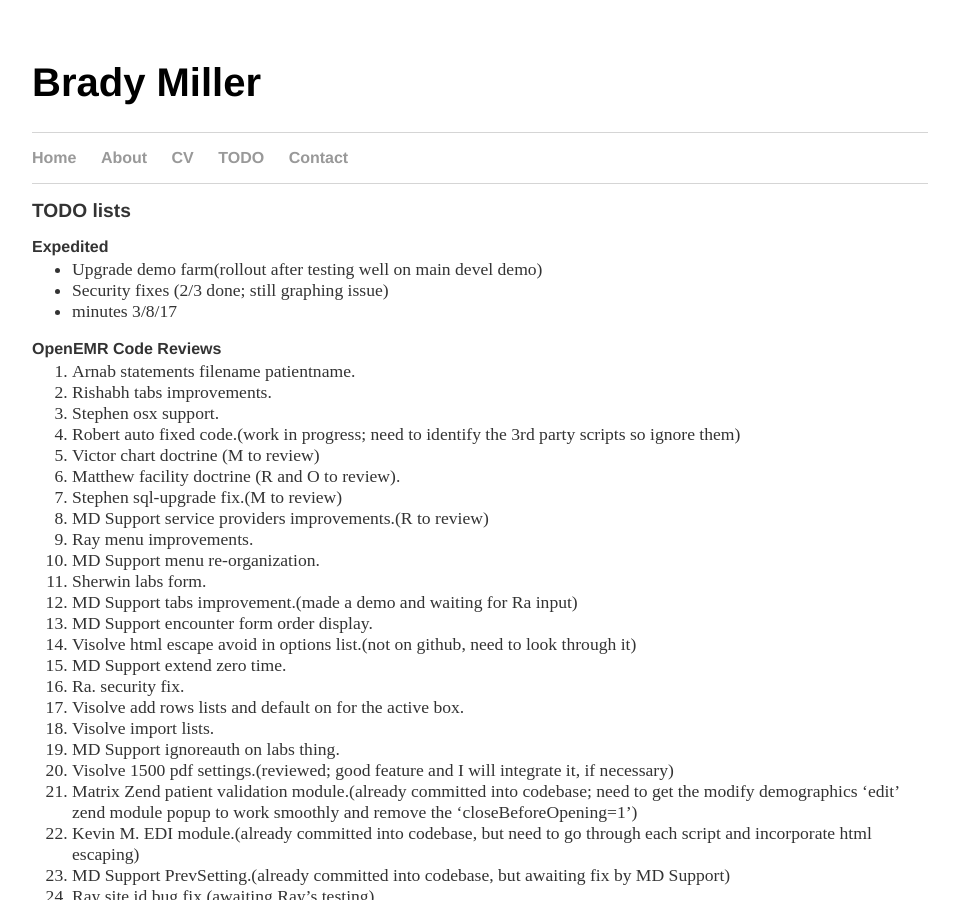
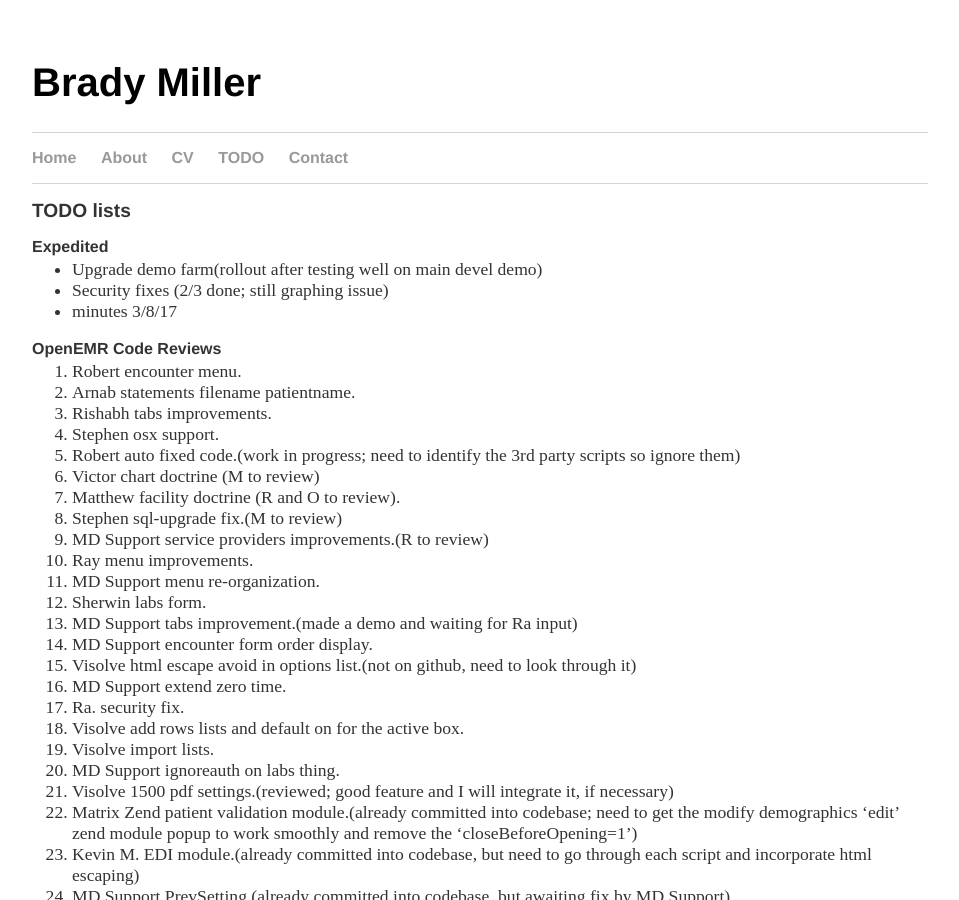
Before and after one commit to bradymiller/bradymiller.github.io, a Jekyll site: the page built from todo/index.md, in a window 1280 px wide and 900 px high. Shown: the whole window, without its empty margins (160-1119 px from the left). Built offline with Jekyll 4.4.1, drawn with Linux system fonts in a browser that asks for light colours; our own code applies the rules of GitHub Pages for plain Markdown files.

Commit message:
Update index.md

```diff
--- a/todo/index.md
+++ b/todo/index.md
@@ -9,6 +9,7 @@
 * minutes 3/8/17
 
 ### OpenEMR Code Reviews
+1. Robert encounter menu.
 1. Arnab statements filename patientname.
 1. Rishabh tabs improvements.
 1. Stephen osx support.
```
